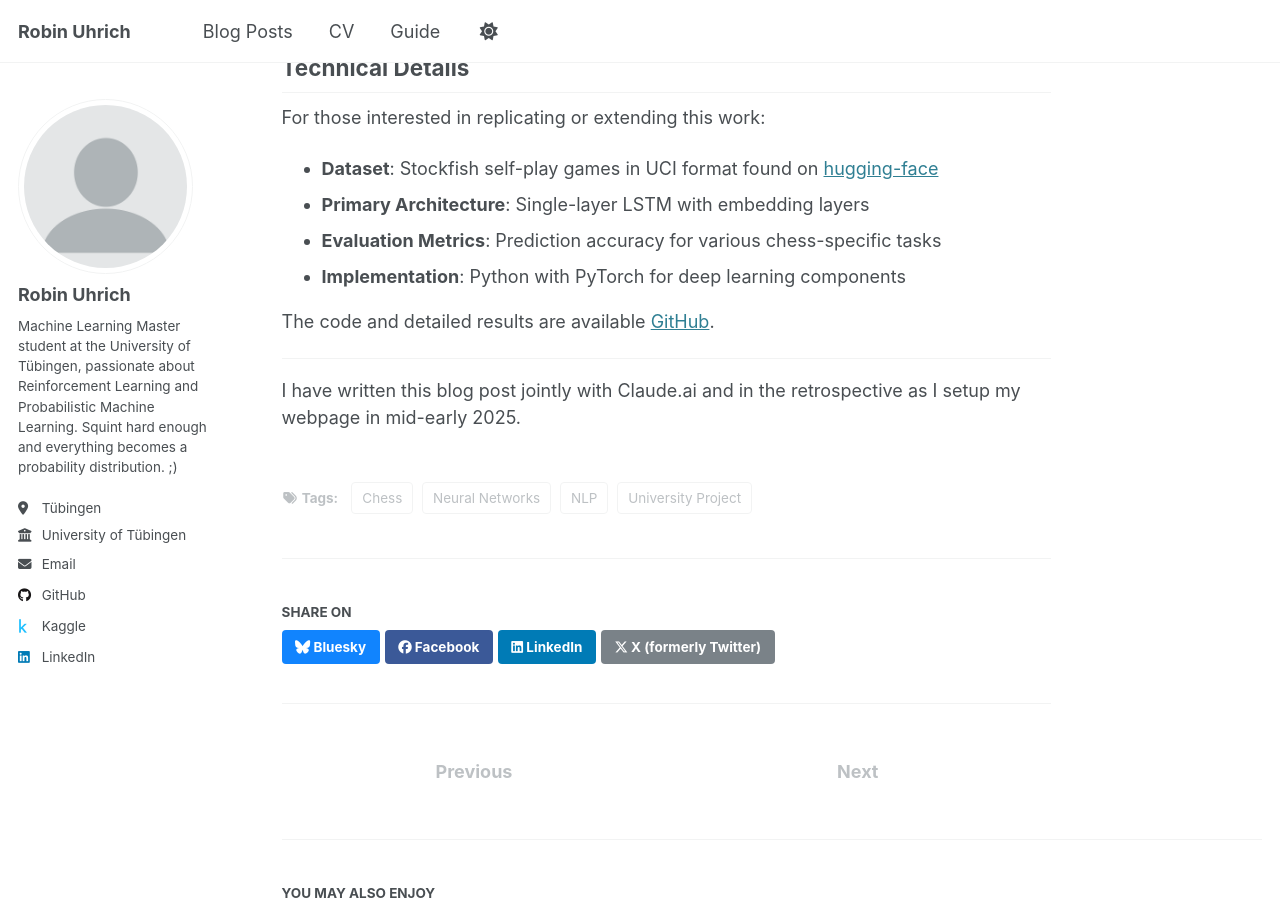
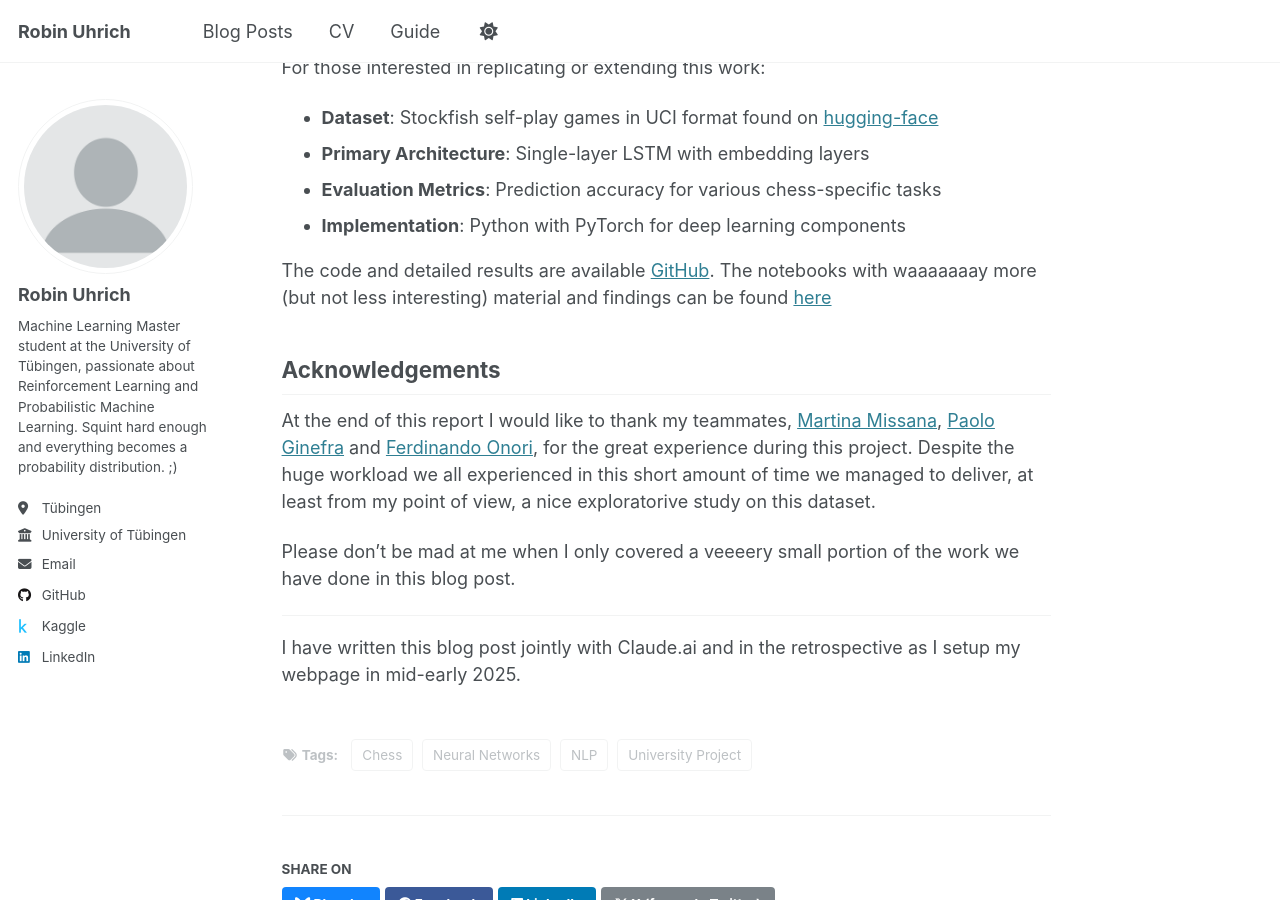
Before and after one commit to RobinU434/RobinU434.github.io, a Jekyll site: the page built from _posts/2025-05-26-blog-post-NLP-Chess.md, in a window 1280 px wide and 900 px high, scrolled down 7902 px. Built offline with Jekyll 4.4.1, drawn with Linux system fonts in a browser that asks for light colours; some of the changed text lies outside the part shown.

Commit message:
updated NLP report

```diff
--- a/_posts/2025-05-26-blog-post-NLP-Chess.md
+++ b/_posts/2025-05-26-blog-post-NLP-Chess.md
@@ -46,8 +46,7 @@ How much strategic information can we extract from move sequences compared to th
 
 Looking for instance at game 20 int the test dataset we get inference for piece prediction and outcome prediction:
 ![Moved piece prediction](https://robinu434.github.io/files/blog-post-figures/2025-05-26-NLP-Chess-piece-prediction "Moved piece prediction")
-![Game outcome prediction](https://robinu434.github.io/files/blog-post-figures/2025-05-26-NLP-Chess-outcome-prediction.png "Game outcome prediction")
-
+![Game outcome prediction](https://robinu434.github.io/files/blog-post-figures/2025-05-26-NLP-Chess-outcome-    .png "Game outcome prediction")
 
 
 We also looked into the game embeddings (last hidden state) and see if the hidden state also learns features which could be also used to predict other labels like the reason for termination (checkmate, stalemate, insufficient material, ...)
@@ -111,6 +110,8 @@ Given unlimited time, several directions beckoned:
 
 **Temporal Dynamics**: How do model predictions change as games progress from opening through middlegame to endgame?
 
+**Account for Uncertainty**: For game prediction of next token, game outcome, ... how could we effectively make use of Bayesian-Neural-Networks to account for uncertainty for a time series prediction?
+
 ## Conclusions and Reflections
 
 This project demonstrated that chess notation does indeed exhibit linguistic properties that can be leveraged by NLP techniques. The success of our Word2Vec embeddings and sequence prediction models suggests that chess moves follow distributional patterns similar to words in natural language.
@@ -131,7 +132,14 @@ For those interested in replicating or extending this work:
 - **Evaluation Metrics**: Prediction accuracy for various chess-specific tasks
 - **Implementation**: Python with PyTorch for deep learning components
 
-The code and detailed results are available [GitHub](https://github.com/NLP-Project-PoliMi-2025/NLP-Project/).
+The code and detailed results are available [GitHub](https://github.com/NLP-Project-PoliMi-2025/NLP-Project/). The notebooks with waaaaaaay more (but not less interesting) material and findings can be found [here](https://github.com/NLP-Project-PoliMi-2025/NLP-Project/tree/main/notebooks)
+
+
+## Acknowledgements
+
+At the end of this report I would like to thank my teammates, [Martina Missana](https://github.com/martinamissana), [Paolo Ginefra](https://github.com/PaoloGinefra) and [Ferdinando Onori](https://github.com/FerdinandoOnori), for the great experience during this project. Despite the huge workload we all experienced in this short amount of time we managed to deliver, at least from my point of view, a nice exploratorive study on this dataset.
+
+Please don't be mad at me when I only covered a veeeery small portion of the work we have done in this blog post.
 
 
 -----
```
